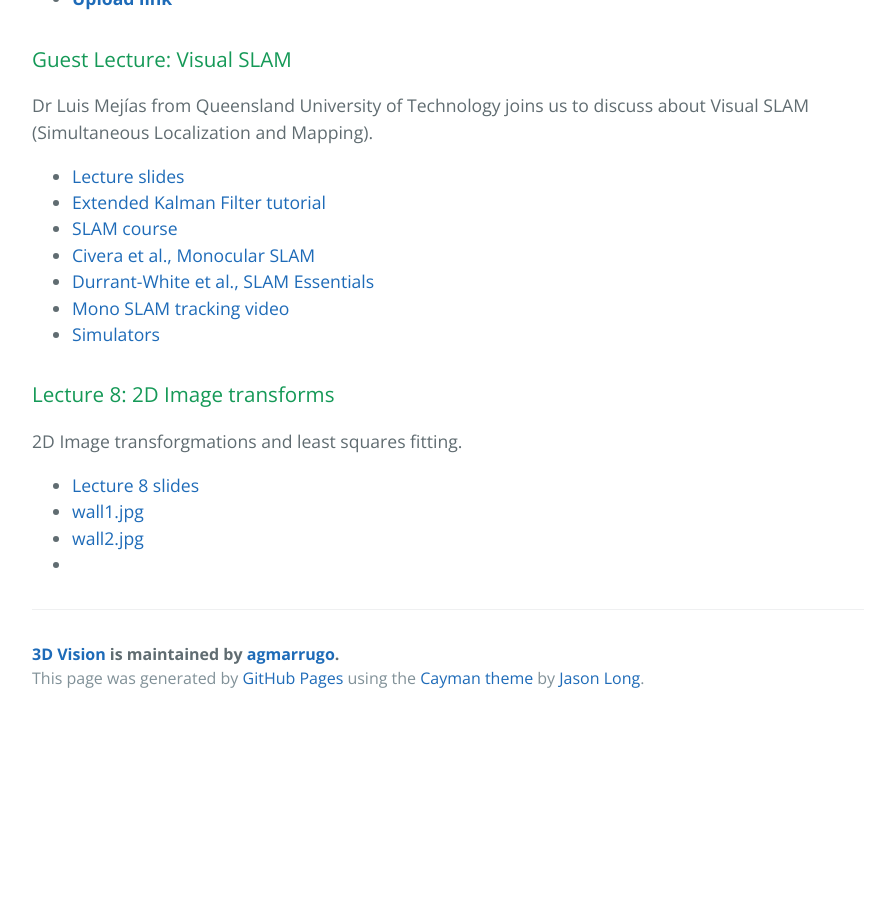
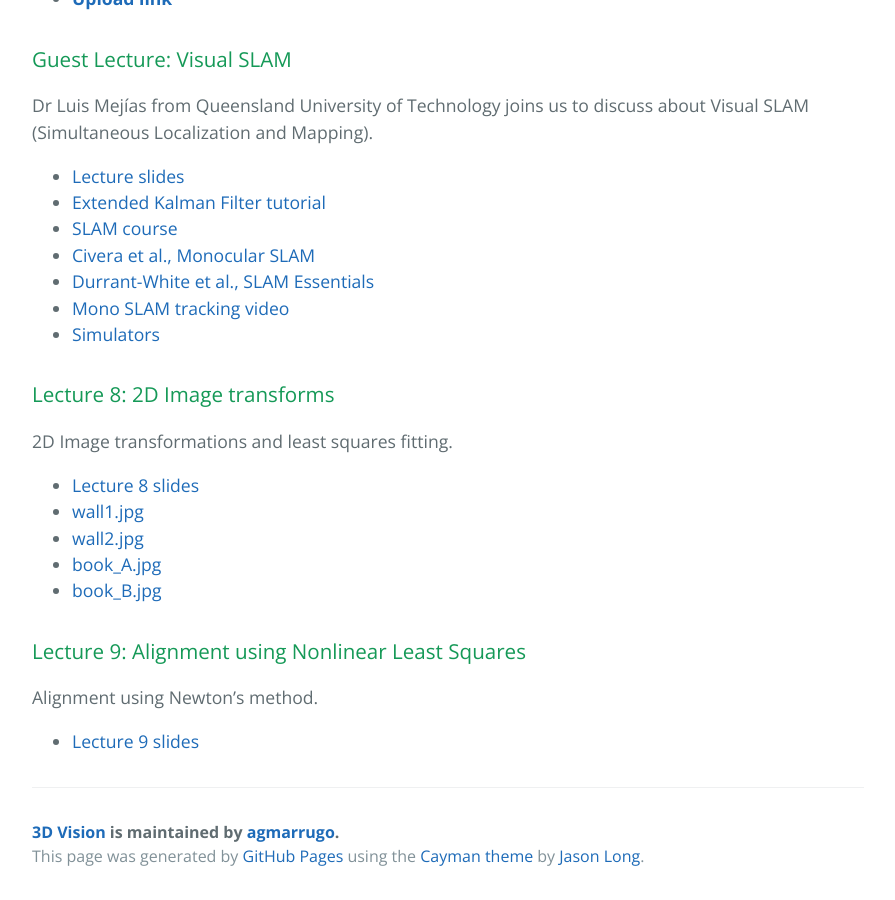
Before and after one commit to opi-lab/optical-metrology-2021, a Jekyll site: the page built from index.md, in a window 1280 px wide and 900 px high, scrolled down 4257 px. Shown: the whole window, without its empty margins (192-1087 px from the left). Built offline with Jekyll 4.4.1, drawn with Linux system fonts in a browser that asks for light colours; before the commit the page ends 4979 px from its top, so only the background shows below that.

Commit message:
Lecture 9

```diff
--- a/index.md
+++ b/index.md
@@ -177,12 +177,21 @@ Dr Luis Mejías from Queensland University of Technology joins us to discuss abo
 
 ### Lecture 8: 2D Image transforms
 
-2D Image transforgmations and least squares fitting.
+2D Image transformations and least squares fitting.
 
 - [Lecture 8 slides](https://www.dropbox.com/s/k1kqjfi10n7f4qg/lec08-2DimageTransforms.pdf?dl=0)
 - [wall1.jpg](https://www.dropbox.com/s/bfovlzijhc4a0sv/wall1.jpg?dl=0)
 - [wall2.jpg](https://www.dropbox.com/s/ch6n4i8jzssqeae/wall2.jpg?dl=0)
--
+- [book_A.jpg](https://www.dropbox.com/s/hycrdoodgt2ezz6/book_A.jpg?dl=0)
+- [book_B.jpg](https://www.dropbox.com/s/sibi0reulitquq3/book_B.jpg?dl=0)
+
+### Lecture 9: Alignment using Nonlinear Least Squares
+
+Alignment using Newton's method.
+
+- [Lecture 9 slides](https://www.dropbox.com/s/kpi7abaan757iny/lec09-AlignmentNonlinear.pdf?dl=0)
+
+
 
 <!--### Assignment 1
 
```
